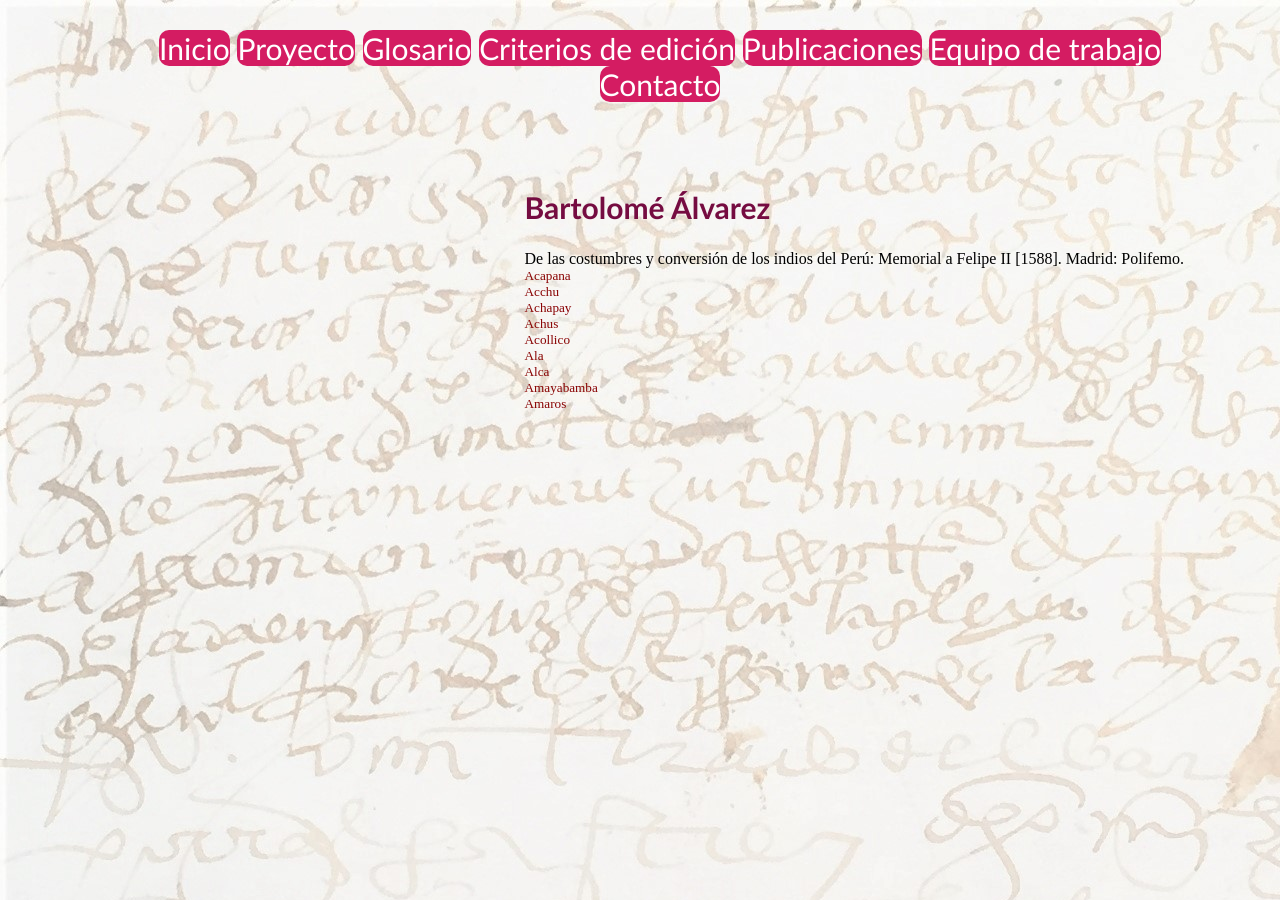
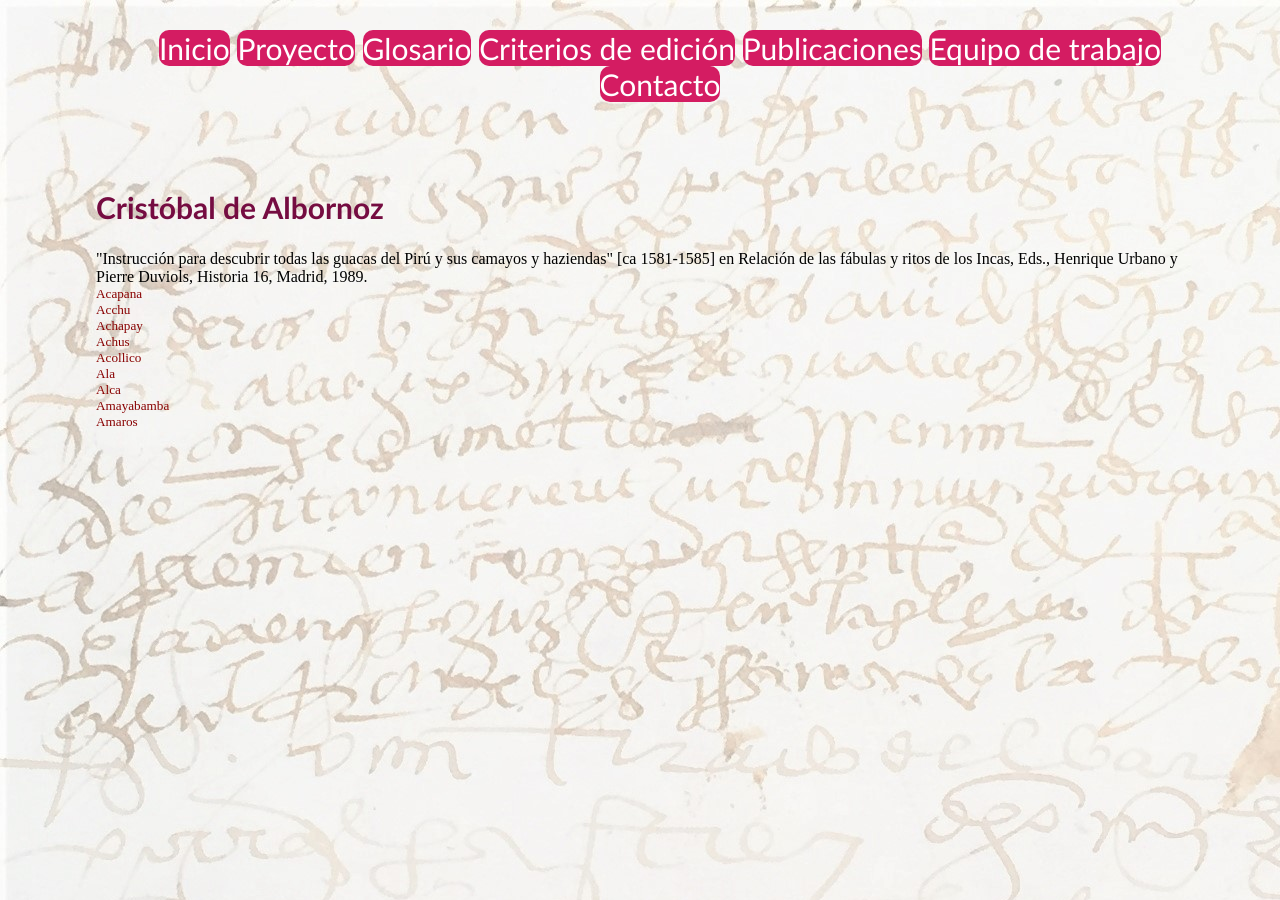
Before and after one commit to glosascroniquenses/glosascroniquenses.github.io, a Jekyll site: the page built from _autores/cronista1.html, in a window 1280 px wide. Built offline with Jekyll 4.4.1, drawn with Linux system fonts in a browser that asks for light colours.

Commit message:
Update cronista1.html

```diff
--- a/_autores/cronista1.html
+++ b/_autores/cronista1.html
@@ -1,6 +1,6 @@
 ---
-title: Bartolomé Álvarez
+title: Cristóbal de Albornoz
 data: cronista1
 ---
 
-De las costumbres y conversión de los indios del Perú: Memorial a Felipe II [1588]. Madrid: Polifemo.
+"Instrucción para descubrir todas las guacas del Pirú y sus camayos y haziendas" [ca 1581-1585] en Relación de las fábulas y ritos de los Incas, Eds., Henrique Urbano y Pierre Duviols, Historia 16, Madrid, 1989.
```
